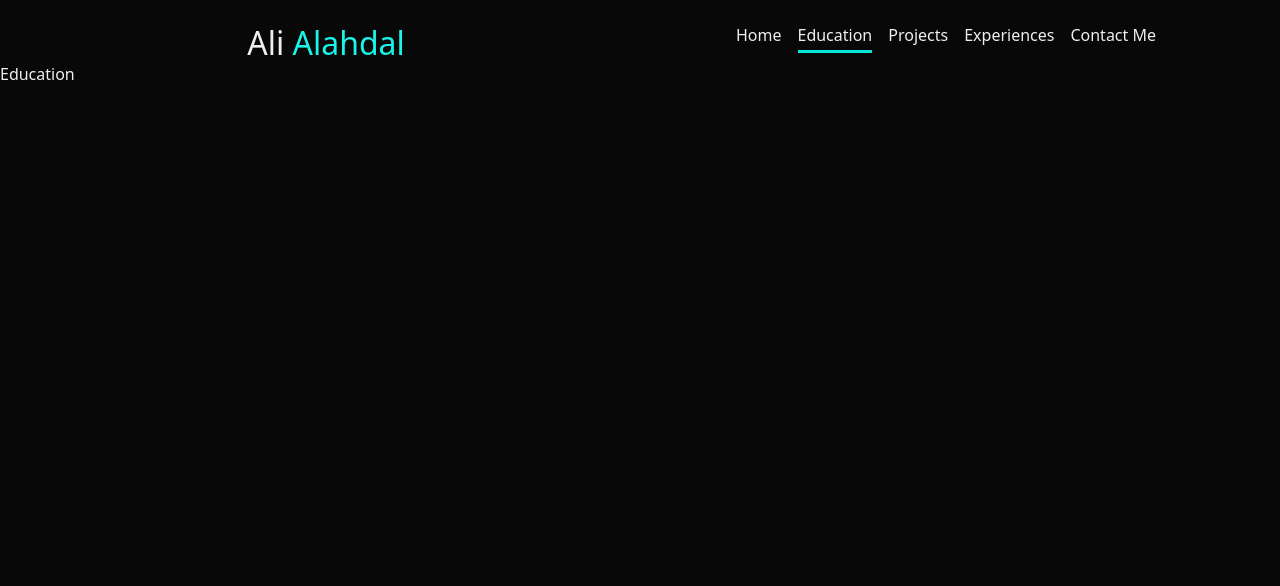
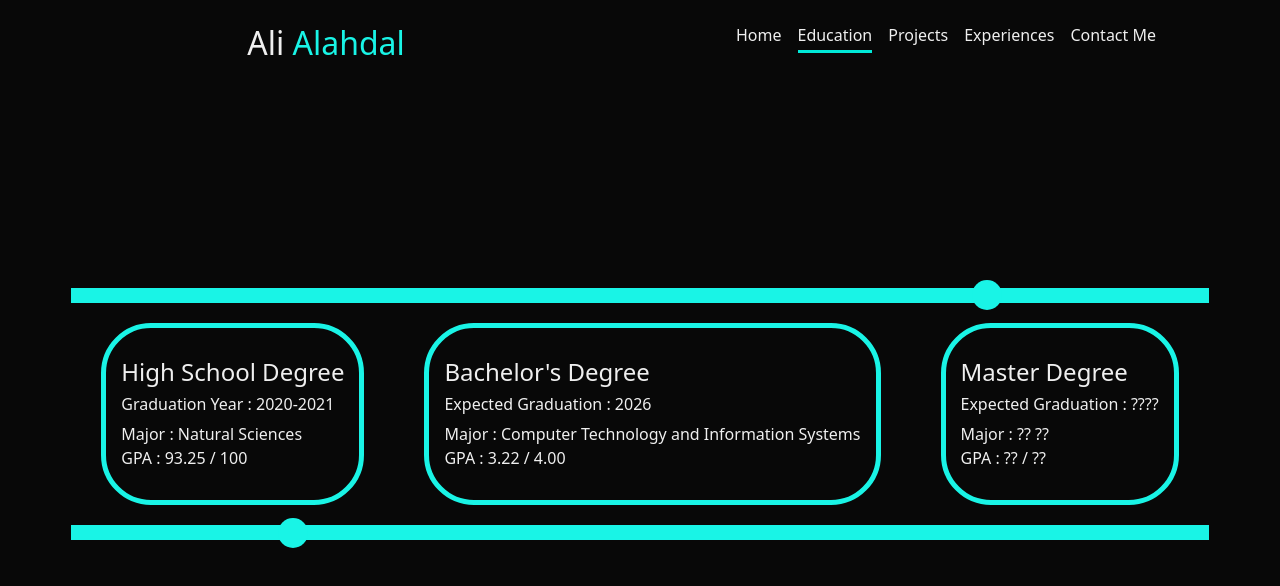
Before and after one commit to Ali-Alahdal/Portfolio, a React (Vite) app: page /education in a window 1280 px wide. Shown: the top 586 px of the page. Built offline with nearby package versions, Linux system fonts and the light colour scheme.

Commit message:
Education section started

```diff
--- a/src/App.css
+++ b/src/App.css
@@ -30,9 +30,13 @@
   color: var(--shinyColor);
   white-space: nowrap;
 
-  animation: type steps(17) 3s infinite  ;
+  animation: type steps(20) 4s infinite  ;
   border-right: white 6px solid;
 
+}
+
+main{
+  height: 500px;
 }
 
 @keyframes type {
--- a/src/App.jsx
+++ b/src/App.jsx
@@ -4,6 +4,7 @@ import './App.css';
 import { BrowserRouter, Route, Routes } from 'react-router-dom';
 import Header from './components/layout/Header';
 import AboutMe from './components/content/AboutMe';
+import Education from './components/content/Education';
 function App() {
 
 
@@ -14,8 +15,8 @@ function App() {
       <Header />
         <Routes>
 
-          <Route path='/' element={<AboutMe />} />
-          <Route path='/education' element={<div>Education</div>} />
+          <Route index path='/' element={<AboutMe />} />
+          <Route path='/education' element={<Education />} />
           <Route path='/projects' element={<div>Projects</div>} />
           <Route path='/experiences' element={<div>Experiences</div>} />
           <Route path='/contact-me' element={<div>Contact Me</div>} />
--- a/src/components/content/AboutMe.jsx
+++ b/src/components/content/AboutMe.jsx
@@ -2,42 +2,43 @@ import { useEffect, useState } from "react";
 import MyFace from "../../assets/MyFace.png";
 
 function AboutMe() {
-    const roles = ["Software Engineer" , "Web Developer" , "React Developer"];
+
+    // Define State for chnage role
+    const roles = ["Software Engineer" , "Front-End Enginner" , "Web Developer"];
     const [currentRoleIndex , setCurrentRoleIndex] = useState(1);
     const [currentRole, setCurrentRole] = useState("Software Engineer");
-    const [animationTime , setAnimationTime ] = useState(1.5);
+    const [animationTime , setAnimationTime ] = useState(2);
 
+
+    // Chnage Roles For Type Animation
     useEffect(()=>{
 
-
         function ChnagerRole(){
-            if(currentRole === "Software Engineer"){
-                setAnimationTime(1.5);
-            }
-             if(animationTime === 1.5){
-                setAnimationTime(3);
-            }
-
 
             if(currentRoleIndex < roles.length){
                 setCurrentRole(roles[currentRoleIndex]);
                 setCurrentRoleIndex(currentRoleIndex + 1);
             }else{
                 setCurrentRole(roles[0]);
-                setCurrentRoleIndex(0);
+                setCurrentRoleIndex(1);
             }
 
+            setAnimationTime(4)
         }
+        // Every 3 Secodns change role
         setTimeout(() => {
             ChnagerRole();
         }, animationTime * 1000);
 
-        console.log(currentRole);
+    },[currentRoleIndex]);
 
-    },[currentRoleIndex])
+
+
     return (
-        <main className="container-fluid  ps-0 pe-0 d-flex " style={{height:"500px"}}>
-            <div className="w-50 m-auto ms-3 ps-5 pe-5 " >
+        <main className="container-fluid  ps-0 pe-0 d-flex " >
+
+            {/* Section on the left , name , summary about me , my roles  */}
+            <section className="w-50 m-auto ms-3 ps-5 pe-5 " >
                 <div >
                     <h1>Hi,It's Ali
                         <span style={{color:"var(--shinyColor)"}}> Alahdal  </span>
@@ -58,12 +59,12 @@ function AboutMe() {
                     </p>
                 </div>
 
-            </div>
+            </section>
 
             {/* Image Section */}
-            <div className="w-50 h-75 m-auto text-center ">
+            <section className="w-50 h-75 m-auto text-center ">
                 <img className="h-100 " src={MyFace} style={{borderRadius:"100%",border:"var(--shinyColor) 6px solid"}}/>
-            </div>
+            </section>
         </main>
     );
 }
--- /dev/null
+++ b/src/components/content/Education.jsx
@@ -0,0 +1,33 @@
+import "../../style/Education.css"
+function Education() {
+    return (
+        <main  className="container-fluid     d-flex justify-content-center  " >
+
+            <section className=" education-container d-flex justify-content-center align-self-center   ">
+
+                <div className="box  text-start w-auto  " >
+                    <h4>High School Degree</h4>
+                    <h6>Graduation Year : 2020-2021</h6>
+                    <p className="m-0"> Major : Natural Sciences </p>
+                    <p className="m-0">GPA : 93.25 / 100</p>
+                </div>
+                <div className="box  text-start w-auto  " >
+                    <h4>Bachelor's Degree</h4>
+                    <h6>Expected Graduation : 2026</h6>
+                    <p className="m-0"> Major : Computer Technology and Information Systems </p>
+                    <p>GPA : 3.22 / 4.00</p>
+                </div>
+                <div className="box   text-start w-auto   " >
+                    <h4>Master Degree</h4>
+                    <h6>Expected Graduation : ????</h6>
+                    <p>Major : ?? ??</p>
+                    <p>GPA : ?? / ??</p>
+                </div>
+
+            </section>
+
+        </main>
+     );
+}
+
+export default Education;
--- /dev/null
+++ b/src/style/Education.css
@@ -0,0 +1,97 @@
+.shiny-line{
+    background: var(--shinyColor);
+    height: 100px;
+    width: 10px;
+
+}
+
+main{
+    max-height: 88%;
+    height: 100%;
+}
+
+
+
+.education-container p  {
+    margin-bottom: 0;
+
+}
+.education-container{
+    position: relative;
+    border-top: var(--shinyColor) 15px solid;
+    border-bottom: var(--shinyColor) 15px solid;
+}
+.education-container::before{
+    content: "";
+    padding: 15px 15px;
+    background: var(--shinyColor);
+    position: absolute;
+    left: -7px;
+    bottom: -23px  ;
+    z-index: 3;
+    border-radius: 100%;
+    animation: moveDown 5s  infinite linear ;
+}
+.education-container::after{
+    content: "";
+    padding: 15px 15px;
+    background: var(--shinyColor);
+    position: absolute;
+    right: -1%;
+    top: -23px  ;
+    z-index: 3;
+    border-radius: 100%;
+    animation: moveTop 5s  infinite linear ;
+}
+
+
+@keyframes moveTop {
+    0%{
+        right: -1%;
+    }
+
+    50%{
+        right: 99%;
+    }
+
+    100%{
+        right: -1%;
+    }
+}
+
+
+@keyframes moveDown {
+    0%{
+        left: -1%;
+    }
+
+    50%{
+        left: 99%;
+    }
+
+    100%{
+        left: -1%;
+    }
+}
+
+
+
+
+
+
+
+
+.box{
+    border: 5px var(--shinyColor) solid;
+    border-radius: 50px;
+
+    padding: 30px 15px;
+    margin: 20px 30px;
+}
+
+
+hr{
+    position: relative;
+    border-top: var(--shinyColor) 15px solid;
+    border-bottom: var(--shinyColor) 15px solid;
+}
```
